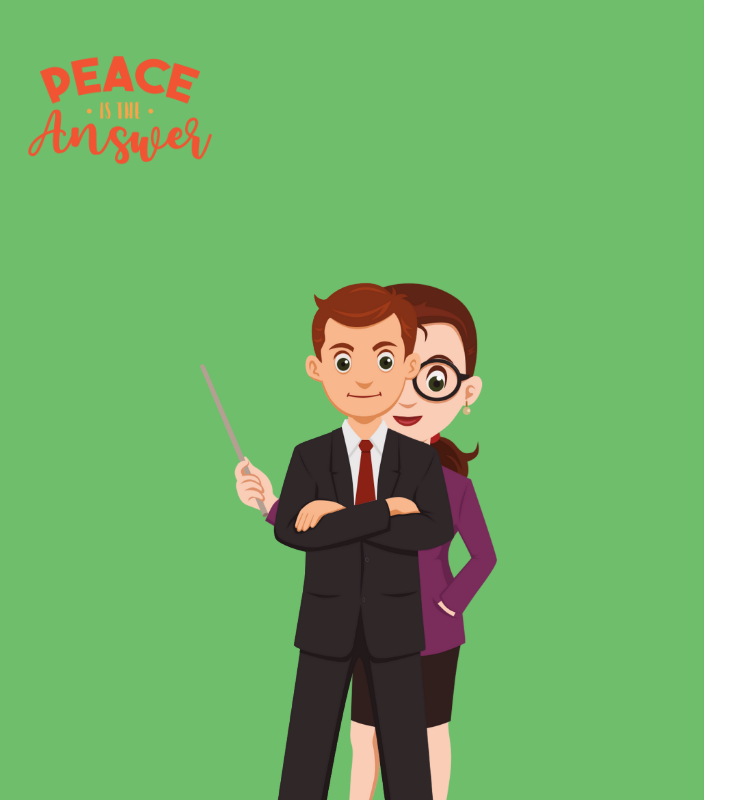
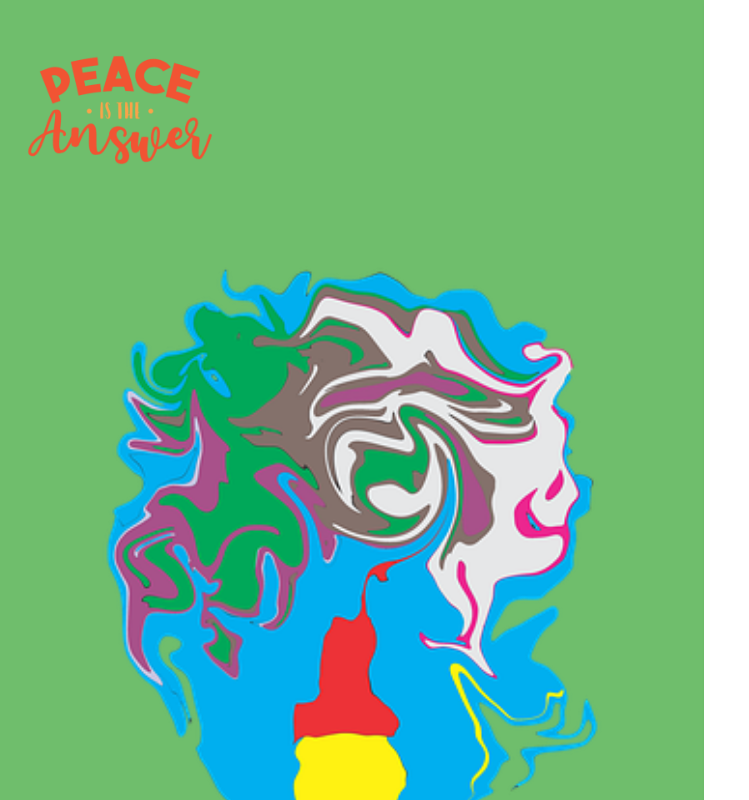
Before and after one commit to Nidha1996/Validation-form-UsingJS, a plain HTML site: page index.html in a window 1280 px wide. Shown: the top 800 px of the page, 0-749 px from the left. Drawn offline with Linux system fonts and the light colour scheme.

Commit message:
images modified

```diff
--- a/style.css
+++ b/style.css
@@ -26,9 +26,9 @@ body{
     padding: 10px 20px;
 }
 .image{
-    background-image: url("./images/background.png"),url("./images/teacher.png"),url("/images/background.png");
+    background-image: url("./images/illustration.webp");
     background-repeat: no-repeat;
-    background-position:right, left ;
+    background-position:center;
     background-size: contain;
     height: 65%;
 }
@@ -171,4 +171,5 @@ button:hover{
     form{
         padding: 20px;
     }
+
 }
```
Also changed, not shown: images/background.png (deleted), images/illustration.webp (added), images/teacher.png (deleted).
